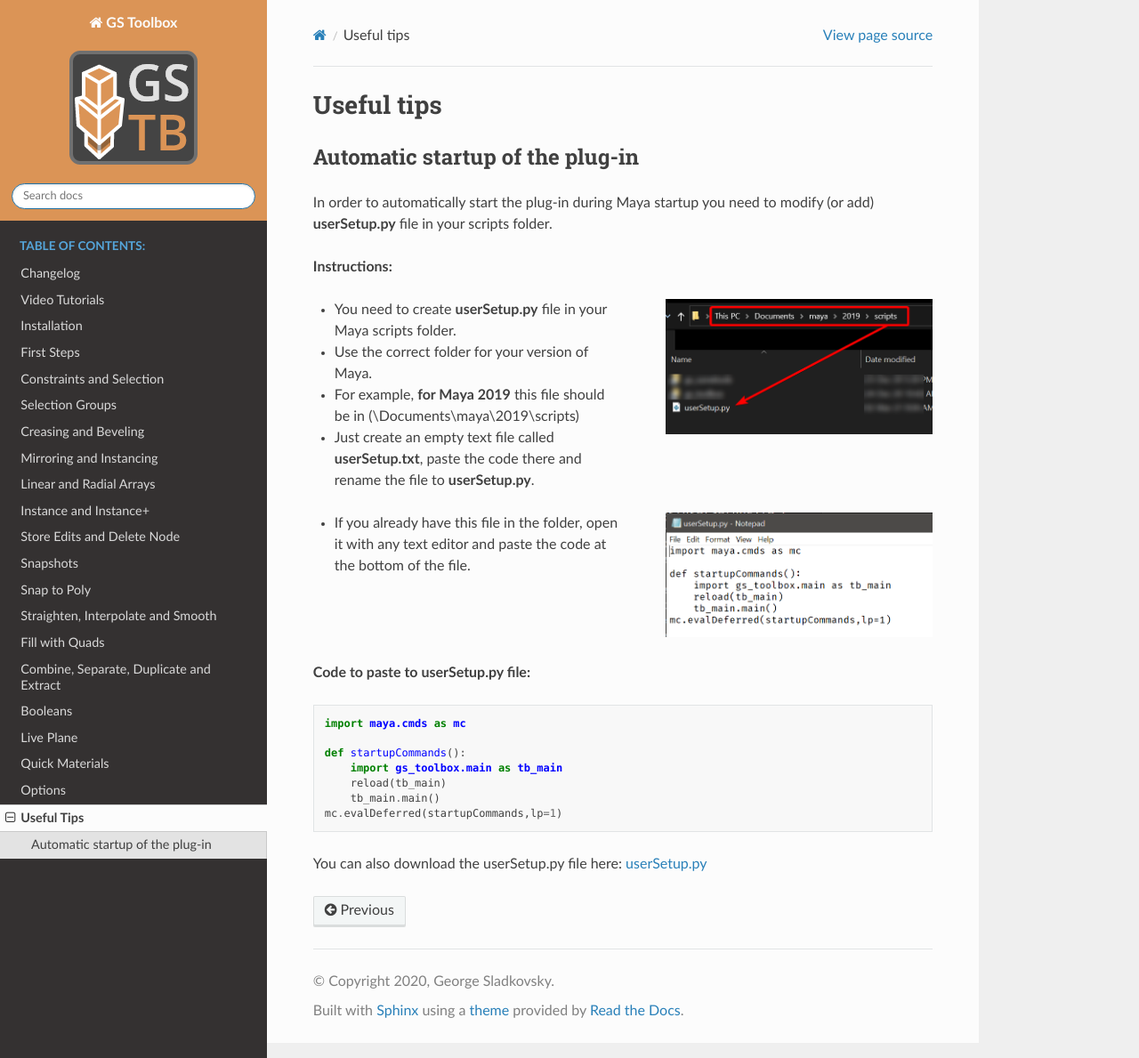
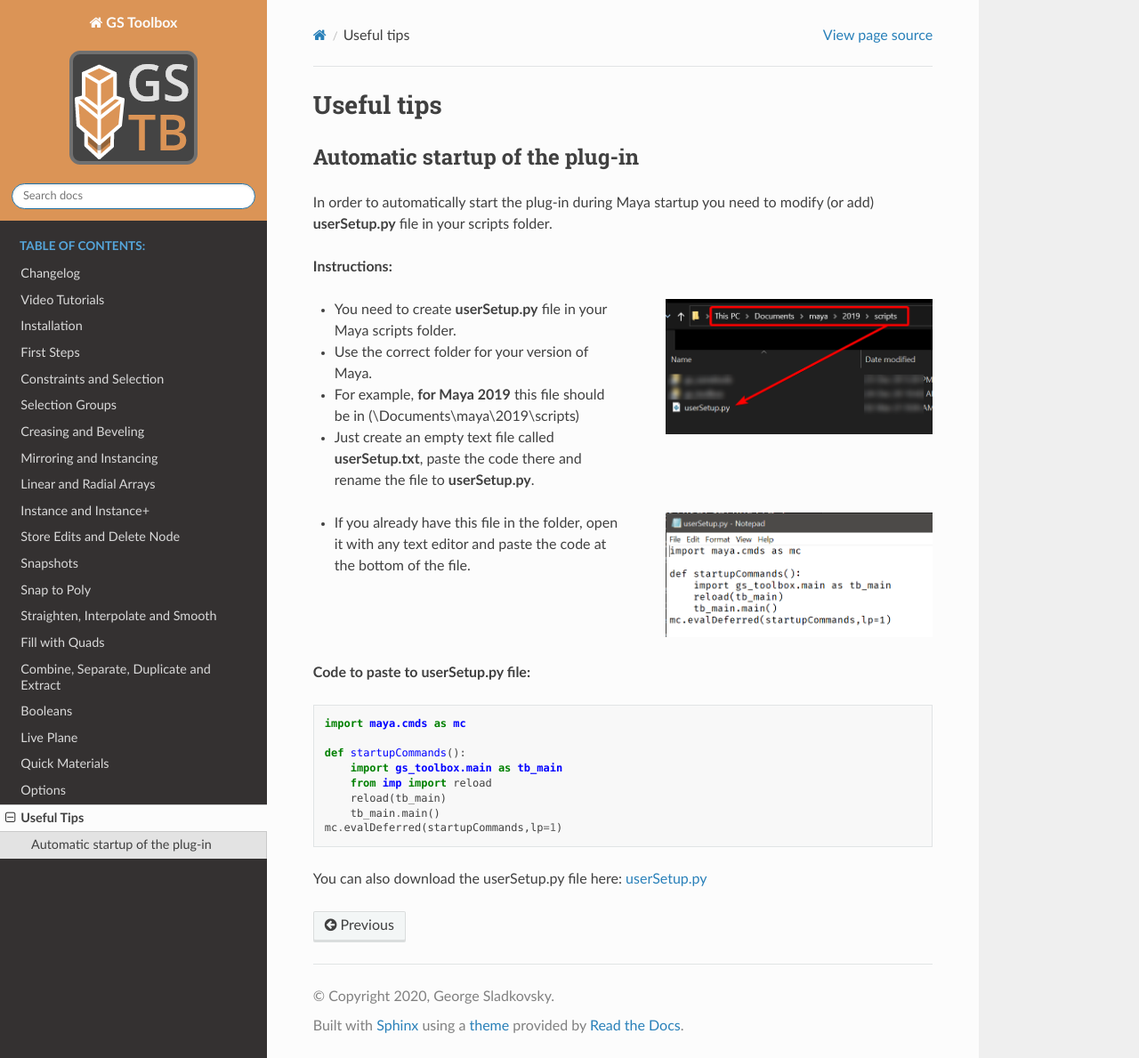
Before and after one commit to Video-Nomad/gs-toolbox-docs, a Sphinx documentation site: the page built from docs/source/useful-tips.rst, in a window 1280 px wide and 1189 px high. Shown: the whole window at 89% size. Built offline with Sphinx 7.4.7 and the Read the Docs theme 2.0.0, drawn with Linux system fonts in a browser that asks for light colours; pages that are not in the unit, such as notebooks, are missing from menus.

Commit message:
Fixed userSetup.py startup command

```diff
--- a/docs/source/useful-tips.rst
+++ b/docs/source/useful-tips.rst
@@ -43,6 +43,7 @@ In order to automatically start the plug-in during Maya startup you need to modi
 
     def startupCommands():
         import gs_toolbox.main as tb_main
+        from imp import reload
         reload(tb_main)
         tb_main.main()
     mc.evalDeferred(startupCommands,lp=1)
```
